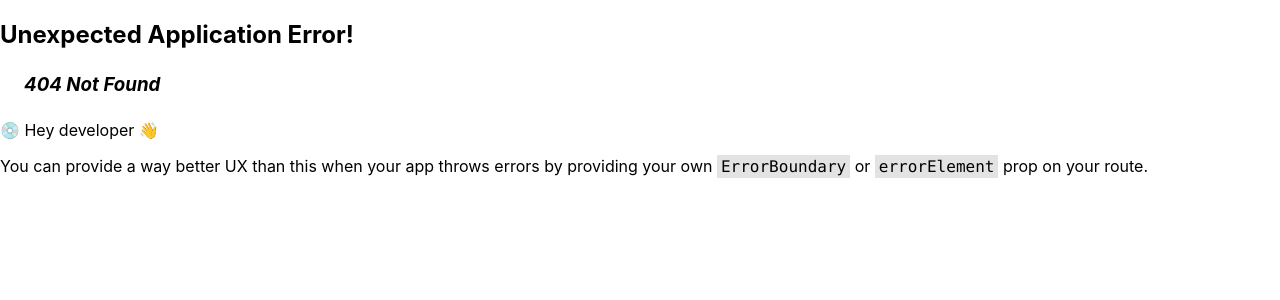
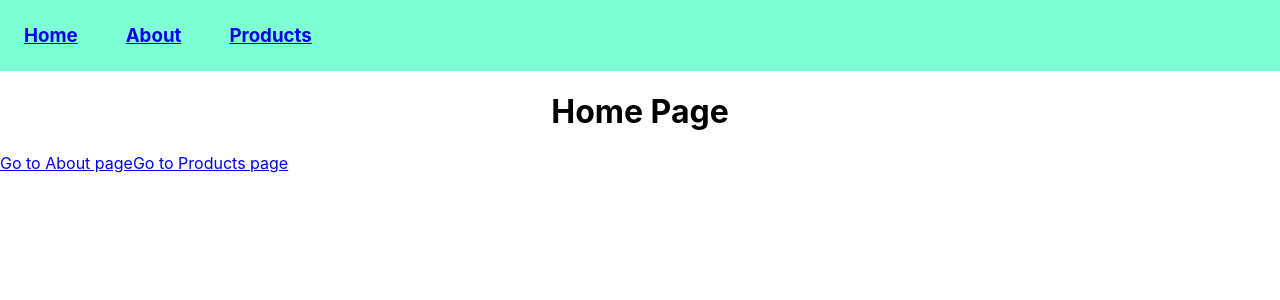
Before and after one commit to provks/react18, a React (Create React App) app in the folder router/router-app/: page /root in a window 1280 px wide. Before the commit this address had no page. Shown: the top 300 px of the page. Built offline with nearby package versions, Linux system fonts and the light colour scheme.

Commit message:
add relative path

```diff
--- a/router/router-app/src/App.js
+++ b/router/router-app/src/App.js
@@ -19,7 +19,7 @@ function App() {
   // Step 1: create router (using this going ahead)
   const router = createBrowserRouter([
     {
-      path: "/",
+      path: "/root",
       element: <Navbar/>,
       children: [
         {
@@ -28,11 +28,11 @@ function App() {
           element: <Home/>
         },
         {
-          path: "/about",
+          path: "about",
           element: <About/>
         },
         {
-          path: "/products",
+          path: "products",
           element: <Product/>
         }
       ]
--- a/router/router-app/src/components/Navbar.js
+++ b/router/router-app/src/components/Navbar.js
@@ -7,17 +7,17 @@ function Navbar() {
       <div className="navbar">
         <h3>
           {/* <a href="/">Home</a> */}
-          <Link to="/">Home</Link>
+          <Link to="/root">Home</Link>
           {/* Home */}
         </h3>
         <h3>
           {/* <a href="/about">About</a> */}
-          <Link to="/about">About</Link>
+          <Link to="about">About</Link>
           {/* About */}
         </h3>
         <h3>
         {/* <a href="/products">Products</a> */}
-        <Link to="/products">Products</Link>
+        <Link to="products">Products</Link>
         {/* Products */}
         </h3>
       </div>
```
